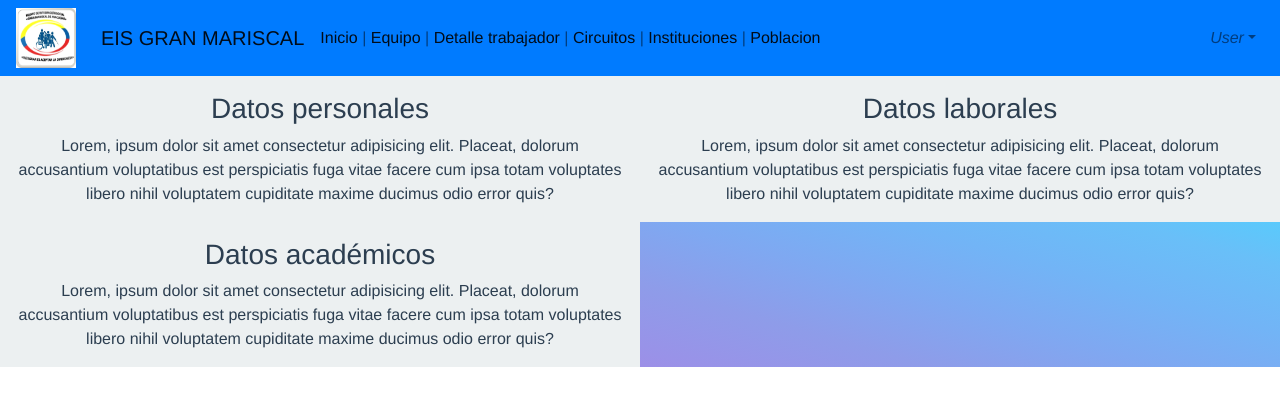
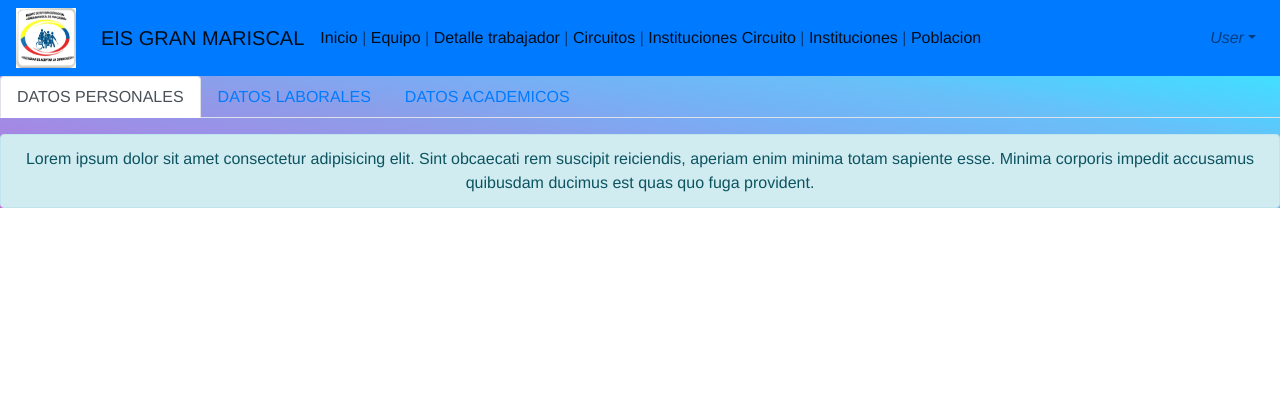
Before and after one commit to ignaciogonzalezvegas/proyecto-equipo, a Vue app: page /detalletrabajador in a window 1280 px wide. Shown: the top 406 px of the page. Built offline with nearby package versions, Linux system fonts and the light colour scheme.

Commit message:
noche 1105

```diff
--- a/src/App.vue
+++ b/src/App.vue
@@ -10,6 +10,7 @@
           <router-link to="/equipo">Equipo</router-link> |
           <router-link to="/detalletrabajador">Detalle trabajador</router-link> |
           <router-link to="/circuitos">Circuitos</router-link> |
+          <router-link to="/instituciones-circuito">Instituciones Circuito</router-link> |
           <router-link to="/instituciones">Instituciones</router-link> |
           <router-link to="/poblacion">Poblacion</router-link>
         </b-nav-text>
--- a/src/components/DetalleTrabajador.vue
+++ b/src/components/DetalleTrabajador.vue
@@ -1,29 +1,31 @@
 <template>
-  <div class="detalle">
-    <div>
-      <h3>Datos personales</h3>
-            Lorem, ipsum dolor sit amet consectetur adipisicing elit. Placeat, dolorum
-      accusantium voluptatibus est perspiciatis fuga vitae facere cum ipsa totam
-      voluptates libero nihil voluptatem cupiditate maxime ducimus odio error
-      quis?
-    </div>
+  <b-tabs content-class="mt-3">
+    <b-tab title="DATOS PERSONALES"
+      ><b-alert show
+        >Lorem ipsum dolor sit amet consectetur adipisicing elit. Sint obcaecati
+        rem suscipit reiciendis, aperiam enim minima totam sapiente esse. Minima
+        corporis impedit accusamus quibusdam ducimus est quas quo fuga
+        provident.</b-alert
+      ></b-tab
+    >
 
-    <div>
-      <h3>Datos laborales</h3>
-      Lorem, ipsum dolor sit amet consectetur adipisicing elit. Placeat, dolorum
-      accusantium voluptatibus est perspiciatis fuga vitae facere cum ipsa totam
-      voluptates libero nihil voluptatem cupiditate maxime ducimus odio error
-      quis?
-    </div>
-
-    <div>
-      <h3>Datos académicos</h3>
-      Lorem, ipsum dolor sit amet consectetur adipisicing elit. Placeat, dolorum
-      accusantium voluptatibus est perspiciatis fuga vitae facere cum ipsa totam
-      voluptates libero nihil voluptatem cupiditate maxime ducimus odio error
-      quis?
-    </div>
-  </div>
+    <b-tab title="DATOS LABORALES" lazy
+      ><b-alert show
+        >Lorem, ipsum dolor sit amet consectetur adipisicing elit. Minima ex
+        quis deleniti incidunt harum suscipit, atque nulla fugit. Voluptatibus
+        numquam odio cumque error sed obcaecati ullam aliquid qui esse
+        quam.</b-alert
+      ></b-tab
+    >
+     <b-tab title="DATOS ACADEMICOS" lazy
+      ><b-alert show
+        >Lorem, ipsum dolor sit amet consectetur adipisicing elit. Minima ex
+        quis deleniti incidunt harum suscipit, atque nulla fugit. Voluptatibus
+        numquam odio cumque error sed obcaecati ullam aliquid qui esse
+        quam.</b-alert
+      ></b-tab
+    >
+  </b-tabs>
 </template>
 
 <script>
@@ -32,16 +34,4 @@ export default {
 };
 </script>
 
-<style scoped>
-.detalle {
-  display: grid;
-  grid-template-columns: 50% 50%;
-}
-.detalle div {
-  background: #ecf0f1;
-  padding: 1em;
-}
-.detalle div:hover {
-  border: 1px solid #f1c40f;
-}
-</style>
+<style scoped></style>
--- /dev/null
+++ b/src/components/InstitucionesCircuito.vue
@@ -0,0 +1,21 @@
+<template>
+    <div>
+<div>
+      <b-table striped hover :items="items" small bordered></b-table>
+    </div>
+    </div>
+</template>
+
+<script>
+export default {
+   name: "instituciones-circuito",
+    data() {
+    return {
+      items: [
+        { institucion: "Josefa Joaquina Sànchez", tipo: "CEI", direccion: "Tres Picos" },
+
+      ],
+    };
+  },
+}
+</script>
--- a/src/router/index.js
+++ b/src/router/index.js
@@ -8,47 +8,37 @@ const routes = [
   {
     path: '/',
     name: 'Inicio',
-    component: () => import(/* webpackChunkName: "about" */ '../views/Inicio.vue')
+    component: () => import( '../views/Inicio.vue')
   },
   {
     path: '/equipo',
     name: 'equipo',
-    // route level code-splitting
-    // this generates a separate chunk (about.[hash].js) for this route
-    // which is lazy-loaded when the route is visited.
-    component: () => import(/* webpackChunkName: "about" */ '../views/Equipo.vue')
+    component: () => import( '../views/Equipo.vue')
   },
   {
     path: '/detalletrabajador',
     name: 'detalletrabajador',
-    // route level code-splitting
-    // this generates a separate chunk (about.[hash].js) for this route
-    // which is lazy-loaded when the route is visited.
-    component: () => import(/* webpackChunkName: "about" */ '../components/DetalleTrabajador.vue')
+    component: () => import( '../components/DetalleTrabajador.vue')
   },
   {
     path: '/circuitos',
     name: 'circuitos',
-    // route level code-splitting
-    // this generates a separate chunk (about.[hash].js) for this route
-    // which is lazy-loaded when the route is visited.
-    component: () => import(/* webpackChunkName: "about" */ '../views/Circuitos.vue')
+    component: () => import( '../views/Circuitos.vue')
+  },
+  {
+    path: '/instituciones-circuito',
+    name: 'instituciones-circuito',
+    component: () => import( '../components/InstitucionesCircuito.vue')
   },
   {
     path: '/instituciones',
     name: 'instituciones',
-    // route level code-splitting
-    // this generates a separate chunk (about.[hash].js) for this route
-    // which is lazy-loaded when the route is visited.
-    component: () => import(/* webpackChunkName: "about" */ '../views/Instituciones.vue')
+    component: () => import( '../views/Instituciones.vue')
   },
   {
     path: '/poblacion',
     name: 'poblacion',
-    // route level code-splitting
-    // this generates a separate chunk (about.[hash].js) for this route
-    // which is lazy-loaded when the route is visited.
-    component: () => import(/* webpackChunkName: "about" */ '../views/Poblacion.vue')
+    component: () => import( '../views/Poblacion.vue')
   },
 
 ]
--- a/src/views/Circuitos.vue
+++ b/src/views/Circuitos.vue
@@ -2,9 +2,8 @@
   <div>
     <h1>Circuitos</h1>
     <div>
-      <b-table striped hover :items="items" small bordered ></b-table>
+      <b-table striped hover :items="items" small bordered></b-table>
     </div>
-
   </div>
 </template>
 
@@ -13,34 +12,11 @@ export default {
   data() {
     return {
       items: [
-        { Circuito: "01", Nombre: "La llanada", docente: "Marycarmen" },
-        { Circuito: "02", Nombre: "Brasil" ,docente: "Liceth"},
+        { Circuito: "01", Nombre: "La llanada", docente: "Marycarmen Salazar" },
+        { Circuito: "02", Nombre: "Brasil", docente: "Liceth Villaroel" },
         { Circuito: "03", Nombre: "Cascajal, Bolivariano" },
         { Circuito: "04", Nombre: "Ezequiel Zamora a Lemus Pérez" },
-        { Circuito: "05", Nombre: "Bebedero, Bolivariano" },
-        { Circuito: "06", Nombre: "Juan Freites a Ramos Sucre" },
-        { Circuito: "07", Nombre: "San Agustín Cumanacoita" },
-        { Circuito: "08", Nombre: "Barbacoa, Tacal, Plan de la Meza" },
-        { Circuito: "09", Nombre: "Graterol Bolivar a Saluzzo" },
-        { Circuito: "10", Nombre: "ETAR de Pesca a Eutimio Rivas" },
-        { Circuito: "11", Nombre: "Corazón de Jesus a FVM" },
-        { Circuito: "12", Nombre: "Aula Hospitalaria a CEI Especial nº 4" },
-        { Circuito: "13", Nombre: "Nueva Andalucia a Carmelitas" },
-        { Circuito: "14", Nombre: "María Montessori a Cruz de la Unión" },
-        { Circuito: "15", Nombre: "Cantarrana" },
-        { Circuito: "16", Nombre: "Candido Ramírez a Barranquín" },
-        { Circuito: "17", Nombre: "Cruz Salmerón hasta Silverio Córdova" },
-        { Circuito: "18", Nombre: "Modesto Silva a CAI Bicentenario" },
-        { Circuito: "19", Nombre: "Angelitos Negros a San Rafael" },
-        { Circuito: "20", Nombre: "Nva Esparta" },
-        { Circuito: "21", Nombre: "Makro al Peñón" },
-        { Circuito: "22", Nombre: "Tres Picos hasta Morochito" },
-        { Circuito: "23", Nombre: "Via Cumanacoa" },
-        { Circuito: "24", Nombre: "San Juan" },
-        { Circuito: "25", Nombre: "Santa Fe" },
-        { Circuito: "26", Nombre: "Mochima a Bella Vista" },
-        { Circuito: "27", Nombre: "Arapo, Arapito" },
-        { Circuito: "28", Nombre: "Turimiquire" },
+        { Circuito: "05", Nombre: "Bebedero, Bolivariano" }
       ],
     };
   },
```
